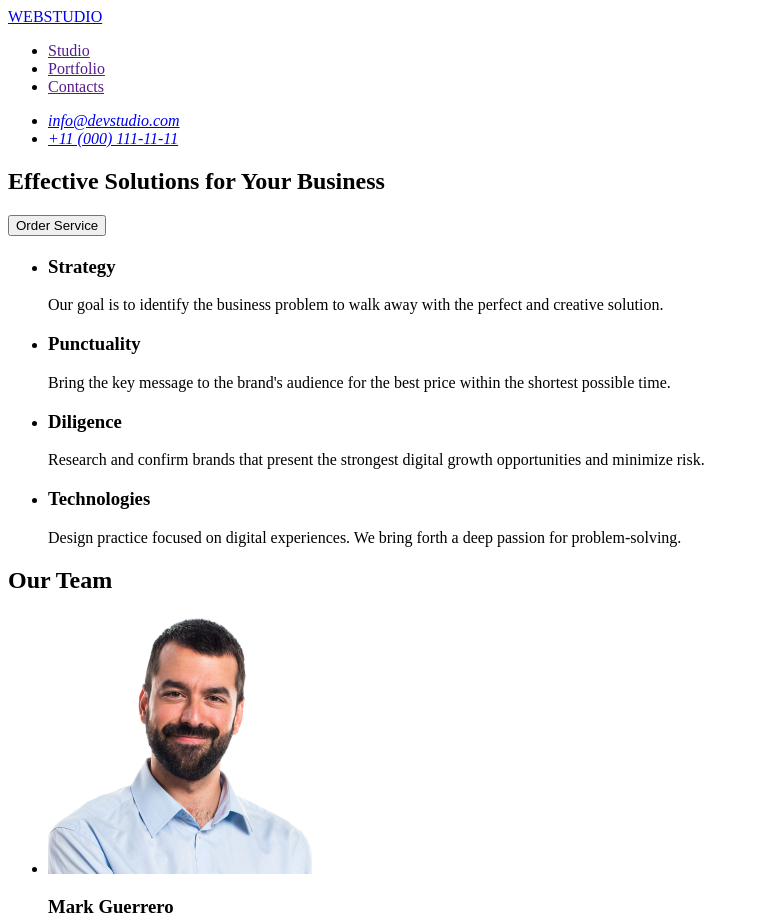
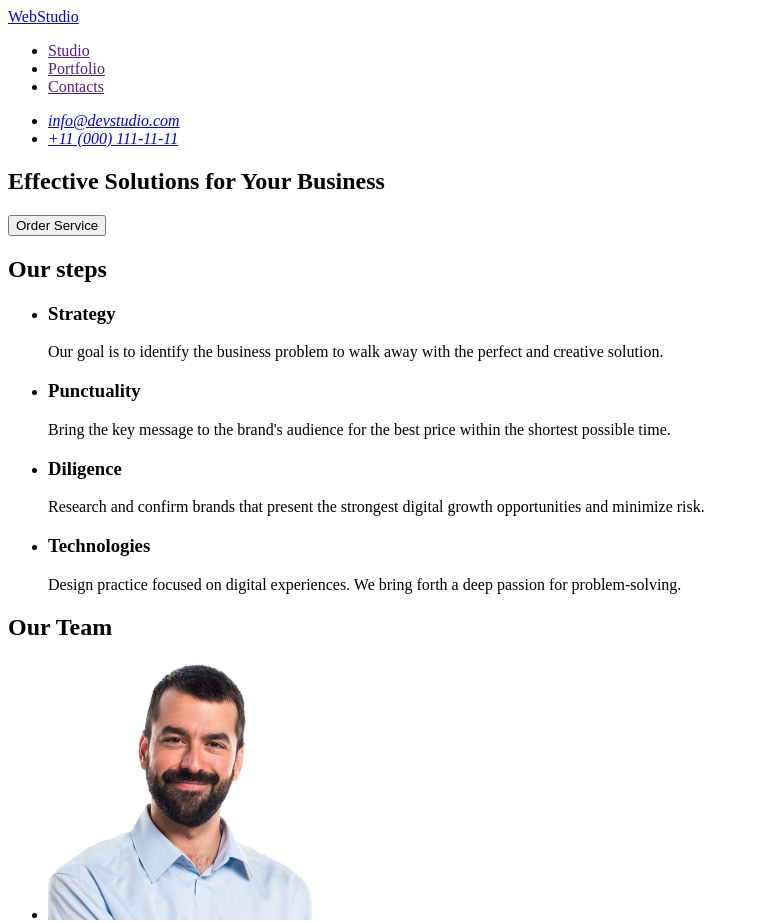
Before and after one commit to Westflag/goit-markup-hw-01, a plain HTML site: page index.html in a window 1280 px wide. Shown: the top 923 px of the page, without its empty margins (0-759 px from the left). Drawn offline with Linux system fonts and the light colour scheme.

Commit message:
Update text

```diff
--- a/index.html
+++ b/index.html
@@ -8,7 +8,7 @@
   <body>
     <header>
       <nav>
-        <a href="./index.html">WEBSTUDIO</a>
+        <a href="./index.html">WebStudio</a>
         <ul>
           <li><a href="">Studio</a></li>
           <li><a href="">Portfolio</a></li>
@@ -31,7 +31,7 @@
       </section>
 
       <section>
-        <h2></h2>
+        <h2>Our steps</h2>
         <ul>
           <li>
             <h3>Strategy</h3>
@@ -111,7 +111,7 @@
       </section>
     </main>
     <footer>
-      <a href="./index.html">WEBSTUDIO</a>
+      <a href="./index.html">WebStudio</a>
       <p>
         Increase the flow of customers and sales for your business with digital
         marketing & growth solutions.
```
